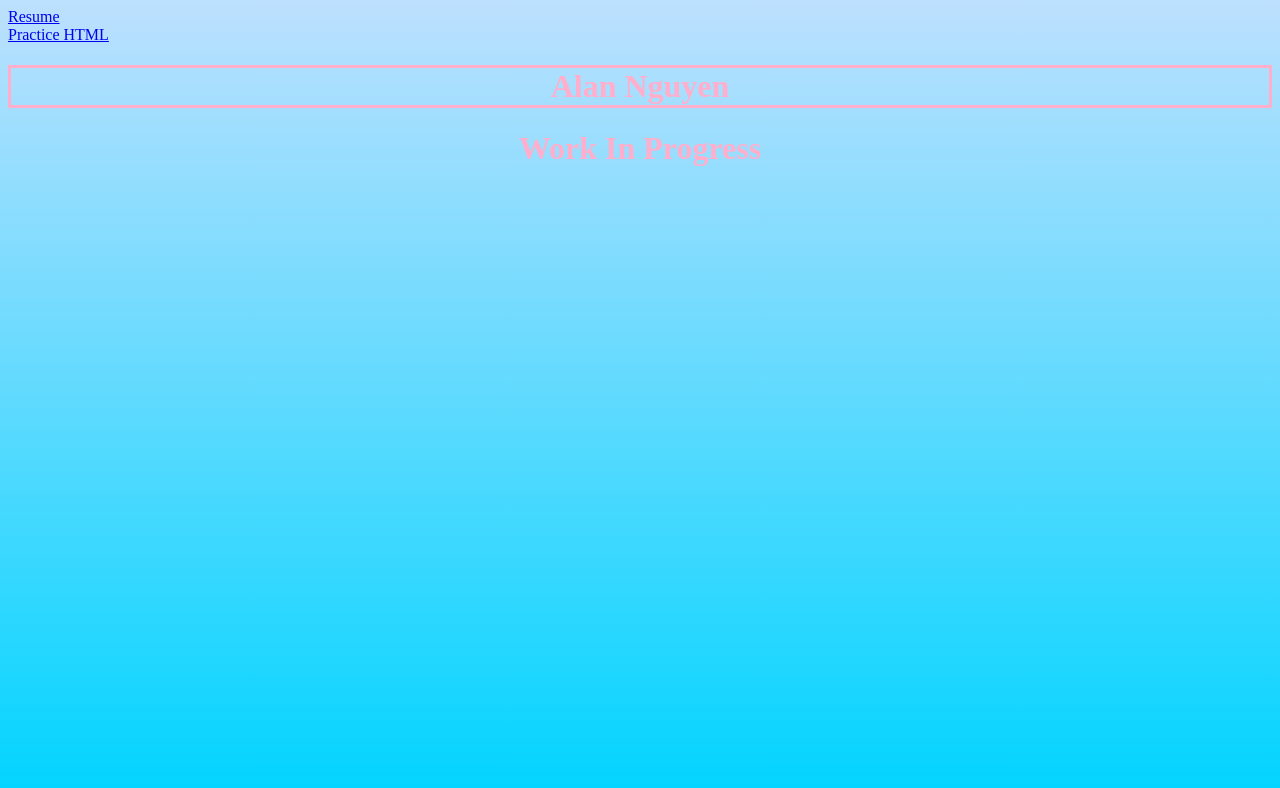
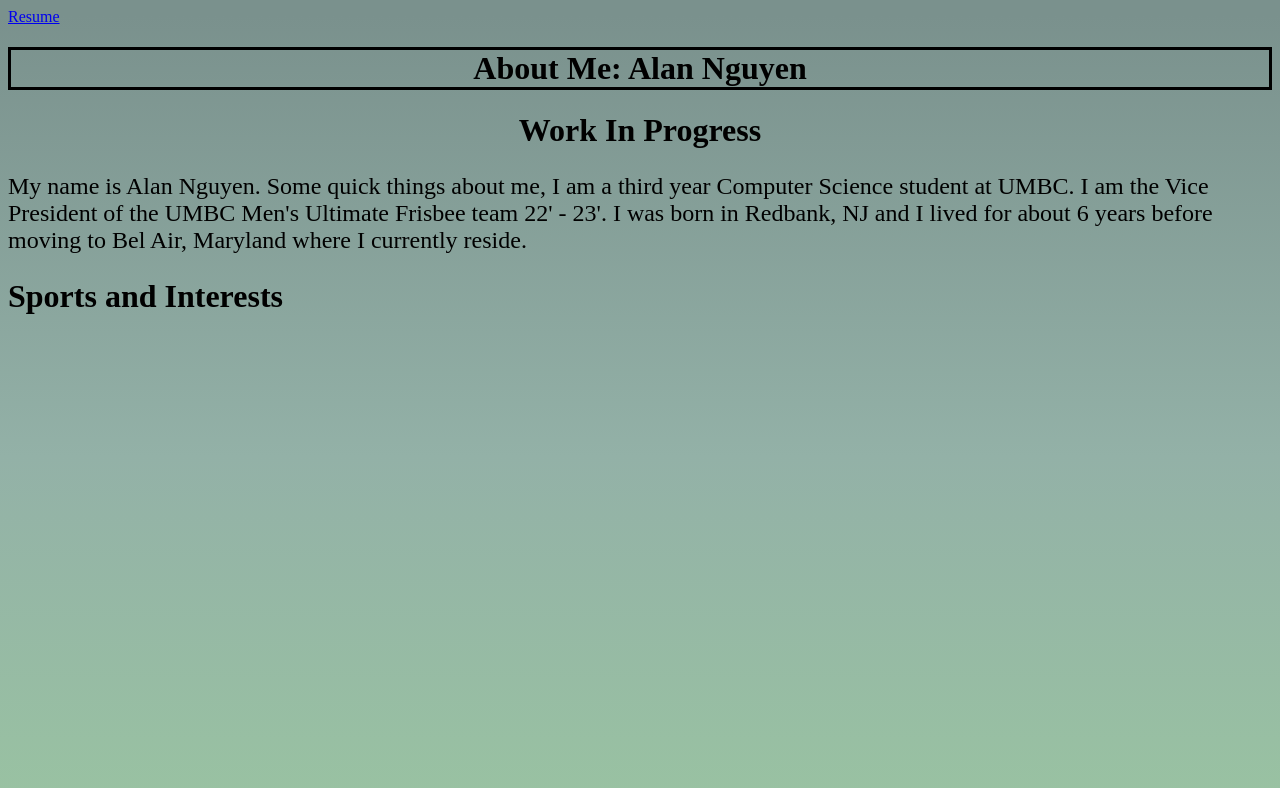
Before and after one commit to NonnieNguyen/NonnieNguyen.github.io, a plain HTML site: page index.html in a window 1280 px wide. Drawn offline with Linux system fonts and the light colour scheme.

Commit message:
Background changes, new info

```diff
--- a/index.html
+++ b/index.html
@@ -3,12 +3,20 @@
 <html>
     <head>
         <link rel="stylesheet" href ="styles.css">
-        <title>Alan Nguyen: Main Page </title>
+        <title>About Me: Alan Nguyen </title>
     </head>
 <body>
     <a href="resume.html">Resume</a><br>
-    <a href="practice.html">Practice HTML</a><br>
-    <h1 style = "text-align: center; border-style:solid" >Alan Nguyen</h1>
+    <!--<a href="practice.html">Practice HTML</a><br> -->
+    <h1 style = "text-align: center; border-style:solid" >About Me: Alan Nguyen</h1>
     <h1 style = "text-align: center">Work In Progress</h1>
+    <p class = "about">
+        <!--<img class = "manav" src="C:/Users/nonni/Documents/manav-kitten.gif" alt = "manav"; >-->
+        My name is Alan Nguyen. Some quick things about me, I am a third year Computer Science student at UMBC.
+        I am the Vice President of the UMBC Men's Ultimate Frisbee team 22' - 23'.
+        I was born in Redbank, NJ and I lived for about 6 years before moving to Bel Air, Maryland where I currently reside.
+        <h1>Sports and Interests</h1>
+
+    </p>
 </body>
 </html>
--- a/styles.css
+++ b/styles.css
@@ -1,15 +1,25 @@
 body{
-    background: rgb(189,224,254);
-    background: linear-gradient(180deg, rgba(189,224,254,1) 0%, rgba(0,212,255,1) 100%);
+    background: rgb(122,145,141);
+background: linear-gradient(180deg, rgba(122,145,141,1) 2%, rgba(147,177,167,1) 57%, rgba(153,194,162,1) 100%);
     background-attachment: fixed;
     overflow: scroll;
     height: 100%;
 }
 
 h1{
+    color: black;
+    text-align: left;
+}
 
-    color: #ffafcc;
+.manav{
+    height:200px;
+    width:200px;
+    float:right;
+}
+.about{
     text-align: left;
+    font-size:x-large;
+
 }
 
 .hidden{
```
Also changed, not shown: resume.html (+1 -0 lines).
